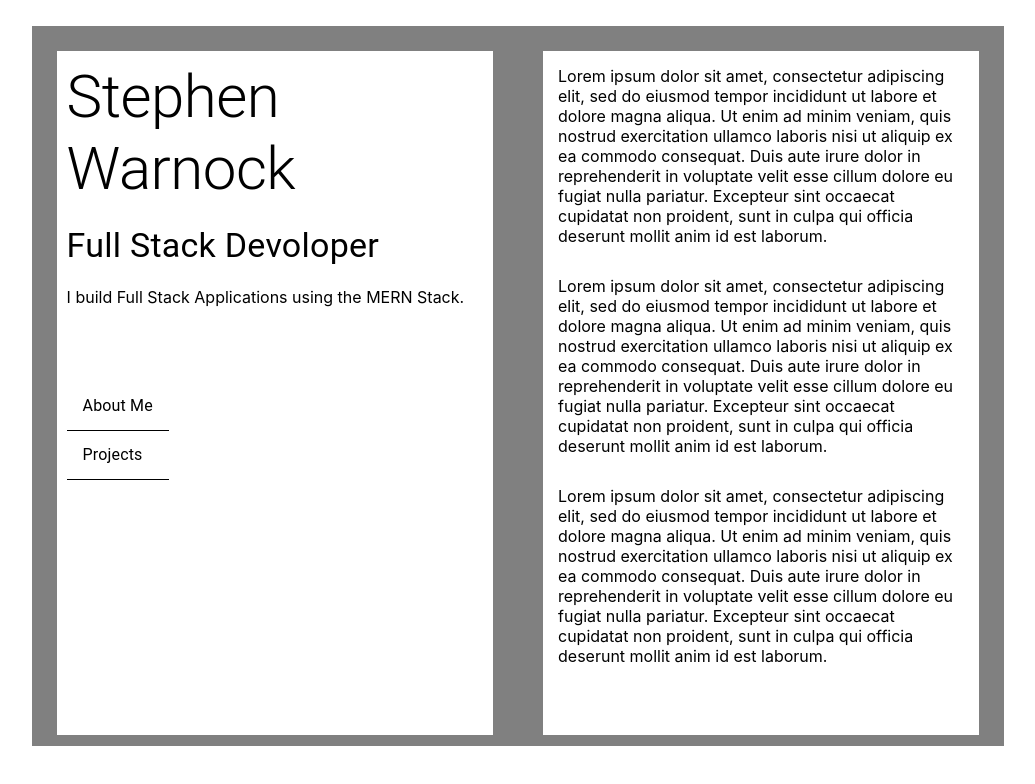
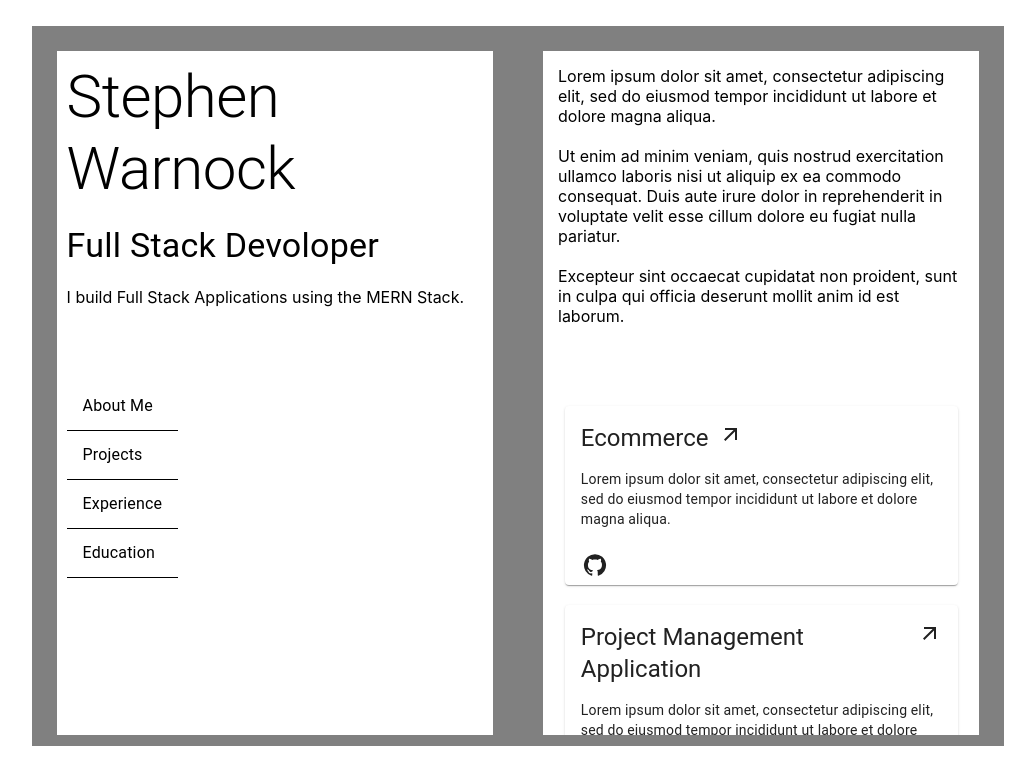
Before and after one commit to stephen1521/portfolio, a React (Create React App) app: page / in a window 1280 px wide. Shown: the top 784 px of the page, without its empty margins (122-1157 px from the left). Built offline with nearby package versions, Linux system fonts and the light colour scheme.

Commit message:
added to homepage, added project card

```diff
--- a/package.json
+++ b/package.json
@@ -5,6 +5,7 @@
   "dependencies": {
     "@emotion/react": "^11.11.1",
     "@emotion/styled": "^11.11.0",
+    "@mui/icons-material": "^5.14.7",
     "@mui/material": "^5.14.7",
     "@testing-library/jest-dom": "^5.17.0",
     "@testing-library/react": "^13.4.0",
--- a/src/Components/Home.js
+++ b/src/Components/Home.js
@@ -1,5 +1,6 @@
-import { HomeContainer, LeftContainer, RightContainer, AppBarContainer } from "../styles/home"
+import { HomeContainer, LeftContainer, RightContainer, AppBarContainer, ProjectContainer } from "../styles/home"
 import { Typography, ListItemButton, ListItemText, Divider } from '@mui/material'
+import ProjectCard from './ProjectCard'
 
 export default function Home(){
 
@@ -18,13 +19,31 @@ export default function Home(){
                             <ListItemText>Projects</ListItemText>
                         </ListItemButton>
                         <Divider orientation="horizontal" sx={{bgcolor: 'black'}}/>
+                        <ListItemButton>
+                            <ListItemText>Experience</ListItemText>
+                        </ListItemButton>
+                        <Divider orientation="horizontal" sx={{bgcolor: 'black'}}/>
+                        <ListItemButton>
+                            <ListItemText>Education</ListItemText>
+                        </ListItemButton>
+                        <Divider orientation="horizontal" sx={{bgcolor: 'black'}}/>
                 </AppBarContainer>
             </LeftContainer>
             <RightContainer>
-                <Typography className="about" variant="subtitle" sx={{padding: '15px'}}>Lorem ipsum dolor sit amet, consectetur adipiscing elit, sed do eiusmod tempor incididunt ut labore et dolore magna aliqua. Ut enim ad minim veniam, quis nostrud exercitation ullamco laboris nisi ut aliquip ex ea commodo consequat. Duis aute irure dolor in reprehenderit in voluptate velit esse cillum dolore eu fugiat nulla pariatur. Excepteur sint occaecat cupidatat non proident, sunt in culpa qui officia deserunt mollit anim id est laborum.</Typography>
-                <Typography variant="subtitle" sx={{padding: '15px'}}>Lorem ipsum dolor sit amet, consectetur adipiscing elit, sed do eiusmod tempor incididunt ut labore et dolore magna aliqua. Ut enim ad minim veniam, quis nostrud exercitation ullamco laboris nisi ut aliquip ex ea commodo consequat. Duis aute irure dolor in reprehenderit in voluptate velit esse cillum dolore eu fugiat nulla pariatur. Excepteur sint occaecat cupidatat non proident, sunt in culpa qui officia deserunt mollit anim id est laborum.</Typography>
-                <Typography variant="subtitle" sx={{padding: '15px'}}>Lorem ipsum dolor sit amet, consectetur adipiscing elit, sed do eiusmod tempor incididunt ut labore et dolore magna aliqua. Ut enim ad minim veniam, quis nostrud exercitation ullamco laboris nisi ut aliquip ex ea commodo consequat. Duis aute irure dolor in reprehenderit in voluptate velit esse cillum dolore eu fugiat nulla pariatur. Excepteur sint occaecat cupidatat non proident, sunt in culpa qui officia deserunt mollit anim id est laborum.</Typography>
-
+                <Typography className="about" variant="subtitle" sx={{padding: '15px'}}>
+                    Lorem ipsum dolor sit amet, consectetur adipiscing elit, sed do eiusmod tempor incididunt ut labore et dolore magna aliqua.
+                    <br />
+                    <br />
+                    Ut enim ad minim veniam, quis nostrud exercitation ullamco laboris nisi ut aliquip ex ea commodo consequat. Duis aute irure dolor in reprehenderit in voluptate velit esse cillum dolore eu fugiat nulla pariatur.
+                    <br />
+                    <br />
+                    Excepteur sint occaecat cupidatat non proident, sunt in culpa qui officia deserunt mollit anim id est laborum.
+                </Typography>
+                <ProjectContainer>
+                    <ProjectCard name={'Ecommerce'} desciption={'Lorem ipsum dolor sit amet, consectetur adipiscing elit, sed do eiusmod tempor incididunt ut labore et dolore magna aliqua.'} urlGit={'https://github.com/stephen1521/ecommerce'} urlApp={''} />
+                    <ProjectCard name={'Project Management Application'} desciption={'Lorem ipsum dolor sit amet, consectetur adipiscing elit, sed do eiusmod tempor incididunt ut labore et dolore magna aliqua.'} urlGit={'https://github.com/stephen1521/project-management_front-end'} urlApp={''}/>
+                    <ProjectCard name={'Tetris'} desciption={'Lorem ipsum dolor sit amet, consectetur adipiscing elit, sed do eiusmod tempor incididunt ut labore et dolore magna aliqua.'} urlGit={'https://github.com/stephen1521/final-project'} urlApp={''}/>
+                </ProjectContainer>
             </RightContainer>
         </HomeContainer>
     )
--- /dev/null
+++ b/src/Components/ProjectCard.js
@@ -0,0 +1,36 @@
+import * as React from 'react';
+import Card from '@mui/material/Card';
+import CardActions from '@mui/material/CardActions';
+import CardContent from '@mui/material/CardContent';
+import Button from '@mui/material/Button';
+import Typography from '@mui/material/Typography';
+import GitHubIcon from '@mui/icons-material/GitHub'
+import { Box, Tooltip } from '@mui/material';
+import ArrowOutwardIcon from '@mui/icons-material/ArrowOutward'
+
+
+export default function BasicCard({name, desciption, urlGit, urlApp}) {
+
+    return (
+        <Card sx={{ width: '90%', marginBottom: '20px'}}>
+            <CardContent>
+                    <Box sx={{display: 'flex', "&:hover": {cursor: 'pointer'}}}>
+                        <Tooltip placement='top' title="View Application" onClick={() => window.open(urlApp)}>
+                            <Typography variant="h5">
+                                {name}
+                            </Typography>
+                        </Tooltip>
+                        <ArrowOutwardIcon sx={{marginLeft: '10px'}}/>
+                    </Box>
+            <Typography variant="body2" sx={{marginTop: '15px'}}>
+                {desciption}
+            </Typography>
+            </CardContent>
+            <CardActions>
+                <Tooltip placement='bottom' title='View Github Repository' sx={{marginLeft: '10px', "&:hover": {cursor: 'pointer'}}}>
+                    <GitHubIcon onClick={() => window.open(urlGit)} />
+                </Tooltip>
+            </CardActions>
+        </Card>
+    );
+}
--- a/src/styles/home.js
+++ b/src/styles/home.js
@@ -27,7 +27,8 @@ export const RightContainer = styled(Box)(() => ({
     width: '50%',
     height: '95%',
     background: 'white',
-    margin: '25px 25px 25px'
+    margin: '25px 25px 25px',
+    overflow: 'auto'
 }))
 
 export const AppBarContainer = styled(Box)(() => ({
@@ -36,3 +37,11 @@ export const AppBarContainer = styled(Box)(() => ({
     flexDirection: 'column',
     marginLeft: '10px'
 }))
+
+export const ProjectContainer = styled(Box)(() => ({
+    display: 'flex',
+    flexDirection: 'column',
+    marginTop: '15%',
+    width: '100%',
+    alignItems: 'center'
+}))
```
Also changed, not shown: 1 other file (tests, documents, lock files or other folders).
